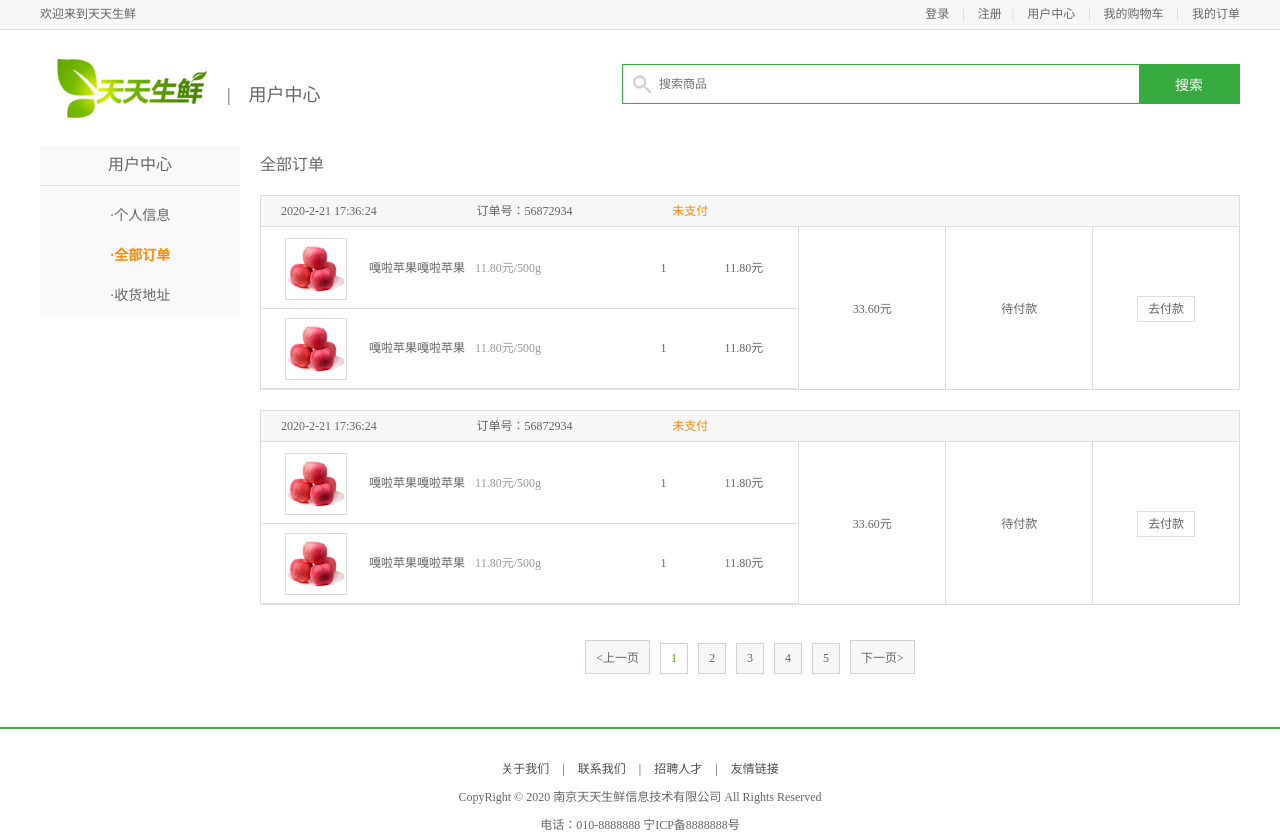
After one commit to cnlong/my_dailyfresh, a Django app: page /user/order in a window 1280 px wide. The commit adds this page. Run offline with Django 3.2, Linux system fonts and the light colour scheme; parts of the project's set-up code (start-up, migrations or seed data) failed here and were passed over.

Commit message:
version 0608(模板文件)

```diff
--- a/apps/user/urls.py
+++ b/apps/user/urls.py
@@ -1,6 +1,6 @@
 from django.urls import path, re_path
 from . import views
-from .views import RegisterView,ActiveView,LoginView
+from .views import *
 
 urlpatterns = [
     path('register', RegisterView.as_view(), name='register'),  # 注册
@@ -10,4 +10,7 @@ urlpatterns = [
     path('login', LoginView.as_view(), name='login'),  # 登录
     path('register', views.register, name='register'),  # 注册
     # path('register_handle', views.register_handle, name='register_handle'),  # 注册处理
+    path('', UserInfoView.as_view(), name='user'),  # 用户中心-信息页
+    path('order', UserOrderView.as_view(), name='order'),  # 用户中心-订单页
+    path('address', AddressView.as_view(), name='address'),  # 用户中心-地址页
 ]
--- a/apps/user/views.py
+++ b/apps/user/views.py
@@ -270,3 +270,30 @@ class LoginView(View):
         else:
             return render(request, 'login.html', {'errmsg': '用户名或密码错误'})
         # 返回应答
+
+
+# /user
+class UserInfoView(View):
+    """用户中心-信息页"""
+    def get(self, request):
+        """显示"""
+        # 传入page=user，模板文件根据这个变量，设置链接的class属性
+        return  render(request, 'user_center_info.html', {'page': 'user'})
+
+
+# /user/order
+class UserOrderView(View):
+    """用户中心-订单页"""
+    def get(self, request):
+        """显示"""
+        # 传入page=order，模板文件根据这个变量，设置链接的class属性
+        return  render(request, 'user_center_order.html', {'page': 'order'})
+
+
+# /user/address
+class AddressView(View):
+    """用户中心-地址页"""
+    def get(self, request):
+        """显示"""
+        # 传入page=address，模板文件根据这个变量，设置链接的class属性
+        return render(request, 'user_center_site.html', {'page': 'address'})
--- /dev/null
+++ b/templates/base.html
@@ -0,0 +1,79 @@
+<!--终极父模板，首页、注册、登录页面和其他子模板继承自它-->
+<!DOCTYPE html>
+<html lang="en">
+ <!--加载静态文件目录-->
+ {% load staticfiles %}
+<head>
+    <meta charset="UTF-8">
+    <!--各个网页不一样的地方预留一个块，子模板修改该块即可-->
+    <!--网页标题内容块-->
+    <title>{% block title %}{% endblock title %}</title>
+    <link rel="stylesheet" type="text/css" href="{% static 'css/reset.css' %}">
+	<link rel="stylesheet" type="text/css" href="{% static 'css/main.css' %}">
+    <!--网页顶部引入文件块-->
+    {% block topfiles %}{% endblock topfiles %}
+</head>
+<body>
+    <!--网页顶部欢迎信息块，需要的子模块继承，不需要的子模块继承后修改删除-->
+    <!--顶部登录框-->
+    {% block header_con %}
+    <div class="header_con">
+            <div class="header">
+                <div class="welcome fl">欢迎来到天天生鲜</div>
+                <div class="fr">
+                     <!--用户登录之后，隐藏登录和注册，显示用户信息，通过js来完成 -->
+                    <div class="login_info fl">
+                        欢迎您：<em>张山</em>
+                    </div>
+                    <div class="login_btn fl">
+                        <a href="login.html">登录</a>
+                        <span>|</span>
+                        <a href="register.html">注册</a>
+                    </div>
+                    <div class="user_link fl">
+                        <span>|</span>
+                        <a href="user_center_info.html">用户中心</a>
+                        <span>|</span>
+                        <a href="cart.html">我的购物车</a>
+                        <span>|</span>
+                        <a href="user_center_order.html">我的订单</a>
+                    </div>
+                </div>
+            </div>
+    </div>
+    {% endblock header_con %}
+    <!--搜索框-->
+    {% block search_bar %}
+    <div class="search_bar clearfix">
+        <a href="base.html" class="logo fl"><img src="images/logo.png"></a>
+        <div class="search_con fl">
+            <input type="text" class="input_text fl" name="" placeholder="搜索商品">
+            <input type="button" class="input_btn fr" name="" value="搜索">
+        </div>
+        <div class="guest_cart fr">
+            <a href="cart.html" class="cart_name fl">我的购物车</a>
+            <div class="goods_count fl" id="show_count">1</div>
+        </div>
+    </div>
+    {%  endblock search_bar %}
+    <!--各个网页的主题样式肯定不一样，各自编写-->
+    {% block body %}{% endblock body %}
+    <div class="footer">
+        <div class="foot_link">
+            <a href="#">关于我们</a>
+            <span>|</span>
+            <a href="#">联系我们</a>
+            <span>|</span>
+            <a href="#">招聘人才</a>
+            <span>|</span>
+            <a href="#">友情链接</a>
+        </div>
+        <p>CopyRight © 2020 南京天天生鲜信息技术有限公司 All Rights Reserved</p>
+		<p>电话：010-8888888    宁ICP备8888888号</p>
+    </div>
+    <!--网页底部hml元素块-->
+    {% block bottom %}{% endblock bottom %}
+    <!--网页底部引入文件和js块-->
+    {% block bottomfiles %}{% endblock bottomfiles %}
+</body>
+</html>
--- /dev/null
+++ b/templates/base_no_cart.html
@@ -0,0 +1,17 @@
+<!--继承自终极父模板，为用户中心，订单，购物车等网页的通用父模板
+修改不一致的地方即可
+-->
+{% extends 'base.html' %}
+{% load staticfiles %}
+<!--搜索框-->
+{% block search_bar %}
+    <div class="search_bar clearfix">
+        <a href="index.html" class="logo fl"><img src="{% static 'images/logo.png' %}"></a>
+        <!--不一致的地方在写一个块-->
+        <div class="sub_page_name fl">|&nbsp;&nbsp;&nbsp;&nbsp;{% block page_title %}{% endblock page_title %}</div>
+        <div class="search_con fr">
+            <input type="text" class="input_text fl" name="" placeholder="搜索商品">
+            <input type="button" class="input_btn fr" name="" value="搜索">
+        </div>
+    </div>
+{%  endblock search_bar %}
--- /dev/null
+++ b/templates/base_user_center.html
@@ -0,0 +1,23 @@
+<!--用户中心三个子页面的模板页面-->
+{% extends 'base_no_cart.html' %}
+<!--一致的地方直接修改父模板中的块-->
+{% block title %}天天生鲜-用户中心{% endblock title %}
+{% block page_title %}用户中心{% endblock %}
+
+<!--重写主体-->
+{% block body %}
+    <!--子页面主体部分的左侧大致一样，右侧不一致，加一个块-->
+    <div class="main_con clearfix">
+        <div class="left_menu_con clearfix">
+            <h3>用户中心</h3>
+            <ul>
+                <!--根据后端传入的变量判断是否添加class属性-->
+                <li><a href="{% url 'user:user' %}" {% if page == 'user' %}class="active"{% endif %}>·个人信息</a></li>
+                <li><a href="{% url 'user:order' %}" {% if page == 'order' %}class="active"{% endif %}>·全部订单</a></li>
+                <li><a href="{% url 'user:address' %}" {% if page == 'address' %}class="active"{% endif %}>·收货地址</a></li>
+            </ul>
+        </div>
+        <!--用户中心右侧-->
+        {% block right_content %}{% endblock right_content %}
+    </div>
+{% endblock body%}
--- /dev/null
+++ b/templates/user_center_order.html
@@ -0,0 +1,79 @@
+{% extends 'base_user_center.html' %}
+{% load staticfiles %}
+    {% block right_content %}
+        <div class="right_content clearfix">
+            <h3 class="common_title2">全部订单</h3>
+            <div>
+                <ul class="order_list_th w978 clearfix">
+                    <li class="col01">2020-2-21 17:36:24</li>
+                    <li class="col02">订单号：56872934</li>
+                    <li class="col03 stress">未支付</li>
+                </ul>
+
+                <table class="order_list_table w980">
+                    <tbody>
+                    <tr>
+                        <td width="55%">
+                            <ul class="order_goods_list clearfix">
+                                <li class="col01"><img src="{% static 'images/goods02.jpg' %}"></li>
+                                <li class="col02">嘎啦苹果嘎啦苹果<em>11.80元/500g</em></li>
+                                <li class="col03">1</li>
+                                <li class="col04">11.80元</li>
+                            </ul>
+                            <ul class="order_goods_list clearfix">
+                                <li class="col01"><img src="{% static 'images/goods02.jpg' %}"></li>
+                                <li class="col02">嘎啦苹果嘎啦苹果<em>11.80元/500g</em></li>
+                                <li class="col03">1</li>
+                                <li class="col04">11.80元</li>
+                            </ul>
+                        </td>
+                        <td width="15%">33.60元</td>
+                        <td width="15%">待付款</td>
+                        <td width="15%"><a href="#" class="oper_btn">去付款</a></td>
+                    </tr>
+                    </tbody>
+                </table>
+            </div>
+
+            <div>
+                <ul class="order_list_th w978 clearfix">
+                    <li class="col01">2020-2-21 17:36:24</li>
+                    <li class="col02">订单号：56872934</li>
+                    <li class="col03 stress">未支付</li>
+                </ul>
+
+                <table class="order_list_table w980">
+                    <tbody>
+                    <tr>
+                        <td width="55%">
+                            <ul class="order_goods_list clearfix">
+                                <li class="col01"><img src="{% static 'images/goods02.jpg' %}"></li>
+                                <li class="col02">嘎啦苹果嘎啦苹果<em>11.80元/500g</em></li>
+                                <li class="col03">1</li>
+                                <li class="col04">11.80元</li>
+                            </ul>
+                            <ul class="order_goods_list clearfix">
+                                <li class="col01"><img src="{% static 'images/goods02.jpg' %}"></li>
+                                <li class="col02">嘎啦苹果嘎啦苹果<em>11.80元/500g</em></li>
+                                <li class="col03">1</li>
+                                <li class="col04">11.80元</li>
+                            </ul>
+                        </td>
+                        <td width="15%">33.60元</td>
+                        <td width="15%">待付款</td>
+                        <td width="15%"><a href="#" class="oper_btn">去付款</a></td>
+                    </tr>
+                    </tbody>
+                </table>
+            </div>
+            <div class="pagenation">
+                <a href="#"><上一页</a>
+                <a href="#" class="active">1</a>
+                <a href="#">2</a>
+                <a href="#">3</a>
+                <a href="#">4</a>
+                <a href="#">5</a>
+                <a href="#">下一页></a>
+            </div>
+        </div>
+    {% endblock right_content %}
```
Also changed, not shown: templates/base_detail_list.html (added, +32 -0 lines), templates/login.html (+9 -27 lines), templates/register.html (+14 -27 lines), templates/user_center_info.html (added, +68 -0 lines), templates/user_center_site.html (added, +35 -0 lines), static/js/jquery-1.12.4.min.js, static/js/jquery-ui.min.js.
